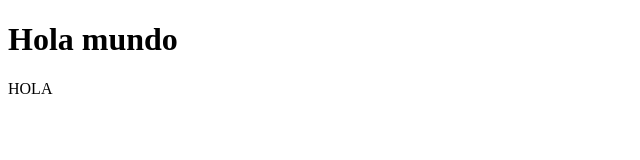
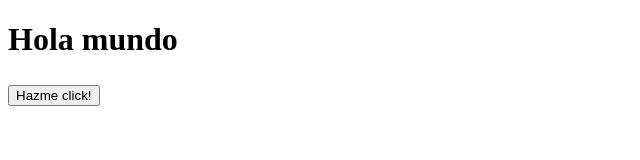
Before and after one commit to 4GeeksAcademy/practica-grupal-mentoria-eduardo, a plain HTML site: page index.html in a window 1280 px wide. Shown: the whole page, without its empty margins (0-640 px from the left). Drawn offline with Linux system fonts and the light colour scheme.

Commit message:
Revert "He terminado"

```diff
--- a/index.html
+++ b/index.html
@@ -3,15 +3,12 @@
 <head>
     <meta charset="UTF-8">
     <meta name="viewport" content="width=device-width, initial-scale=1.0">
-    <title>Grupal practica</title>
+    <title>Grupar practica</title>
 </head>
-
 <body>
     <h1> Hola mundo </h1>
-    <main id="conexion">
-        HOLA
-    </main>
+    <main id="main"></main>
+    <button id="boton" style="margin-top: 5px;">Hazme click!</button>
     <script type="module" src="app.js"></script>
 </body>
-
 </html>
```
Also changed, not shown: app.js (line endings or trailing spaces).
